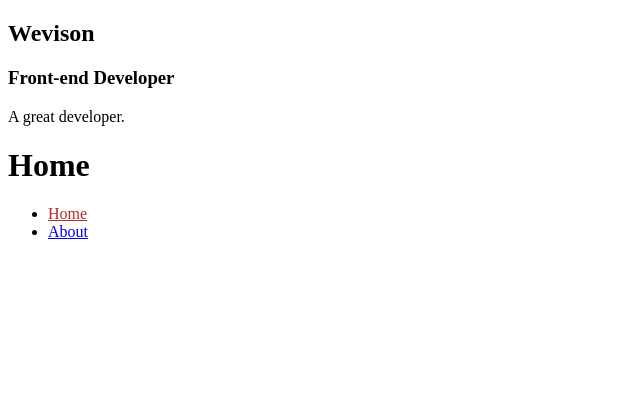
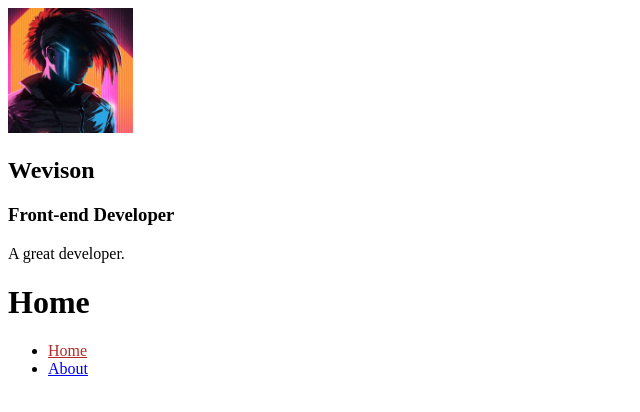
Before and after one commit to XxWexX5/my-blog, a Gatsby site: page / in a window 1280 px wide. Shown: the whole page, without its empty margins (0-640 px from the left). Built offline with nearby package versions, Linux system fonts and the light colour scheme; Gatsby itself is replaced by a stand-in of ours.

Commit message:
[ FEATURE ] Adding image with gatsby.

```diff
--- a/package.json
+++ b/package.json
@@ -6,6 +6,7 @@
   "author": "Kyle Mathews <mathews.kyle@gmail.com>",
   "dependencies": {
     "gatsby": "^4.12.1",
+    "gatsby-image": "^3.11.0",
     "gatsby-plugin-gatsby-cloud": "^4.12.1",
     "gatsby-plugin-image": "^2.12.1",
     "gatsby-plugin-manifest": "^4.12.1",
--- /dev/null
+++ b/src/components/Avatar/index.tsx
@@ -0,0 +1,23 @@
+import React from "react"
+import { useStaticQuery, graphql } from "gatsby"
+import Img from "gatsby-image"
+
+const Avatar = () => {
+  const { avatarImage } = useStaticQuery(
+    graphql`
+      query {
+        avatarImage: file(relativePath: { eq: "image-profile.jpeg" }) {
+          childImageSharp {
+            fixed(width: 125, height: 125) {
+              ...GatsbyImageSharpFixed
+            }
+          }
+        }
+      }
+    `
+  )
+
+  return <Img fixed={avatarImage.childImageSharp.fixed} />
+}
+
+export default Avatar
--- a/src/components/Profile/index.tsx
+++ b/src/components/Profile/index.tsx
@@ -1,7 +1,11 @@
 import React from "react"
+
+import Avatar from "../Avatar"
 
 const Profile = () => (
   <div className="wrapper-profile">
+    <Avatar />
+
     <h2 className="title">Wevison</h2>
     <h3 className="subtitle">Front-end Developer</h3>
     <p className="descript">A great developer.</p>
```
Also changed, not shown: src/images/image-profile.jpeg (added), 1 other file.
